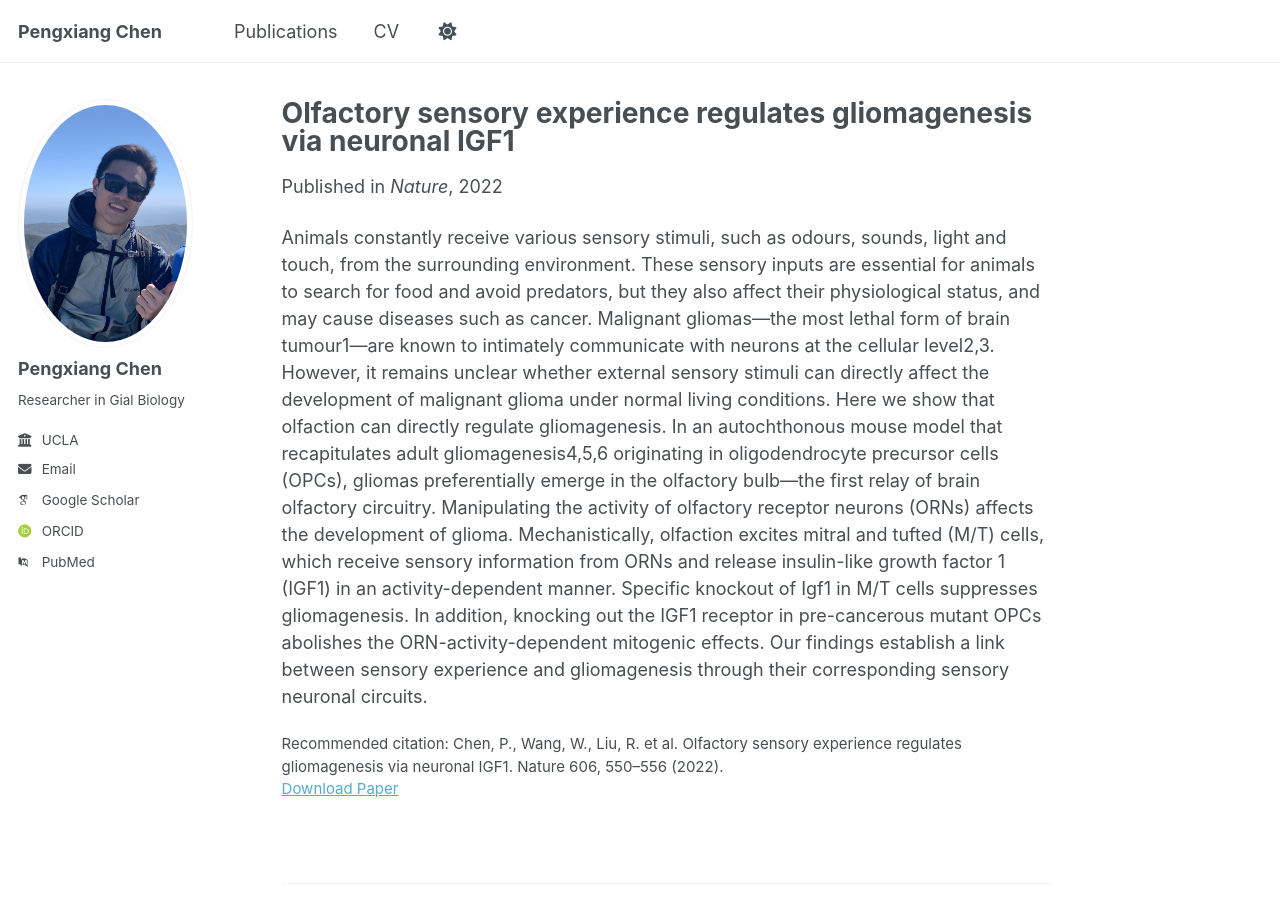
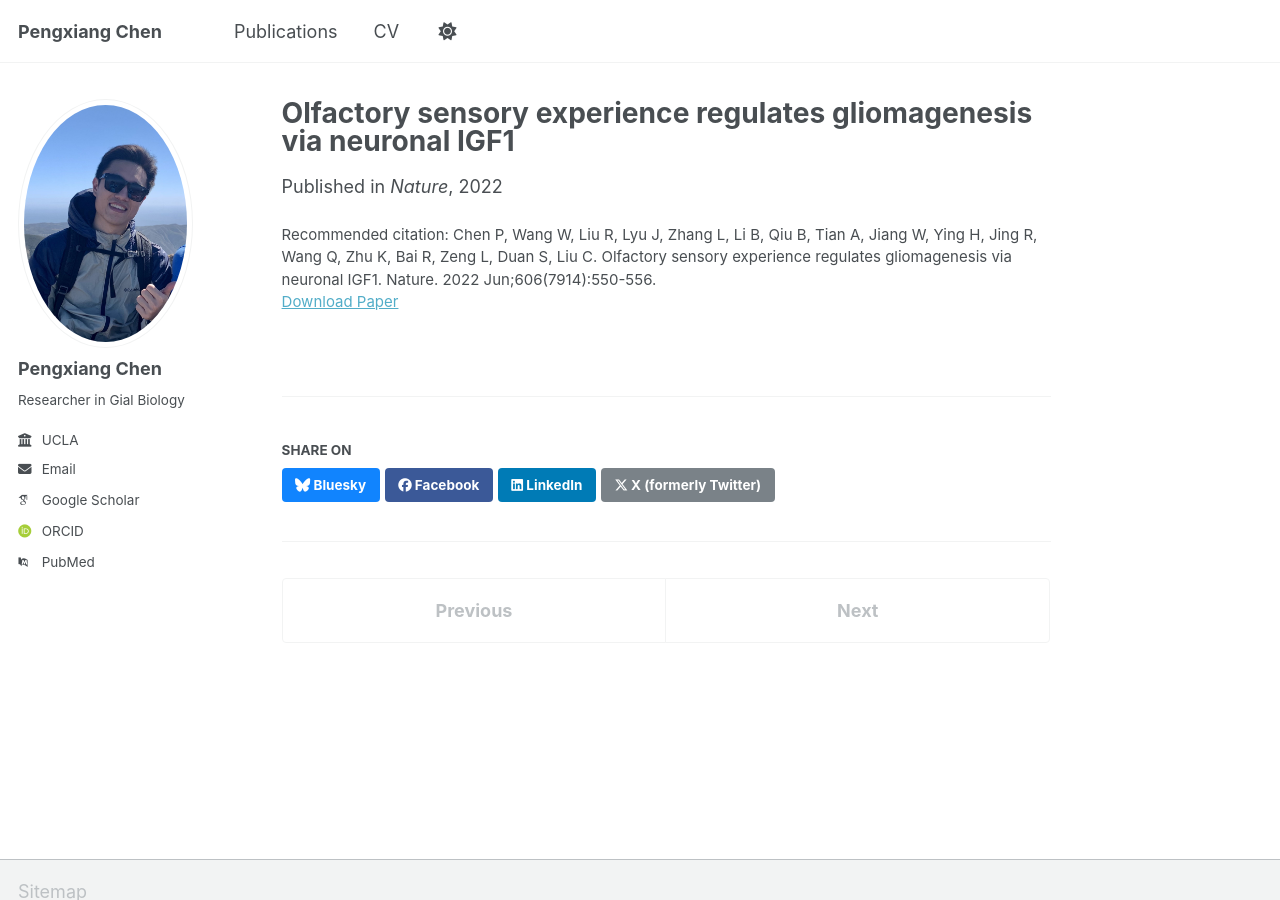
Before and after one commit to bluesea405/pxchen, a Jekyll site: the page built from _publications/2010-10-01-paper-title-number-2.md, in a window 1280 px wide and 900 px high. Built offline with Jekyll 4.4.1, drawn with Linux system fonts in a browser that asks for light colours; some web fonts are replaced; a script that is not in the unit is left out.

Commit message:
Update 2010-10-01-paper-title-number-2.md

```diff
--- a/_publications/2010-10-01-paper-title-number-2.md
+++ b/_publications/2010-10-01-paper-title-number-2.md
@@ -6,7 +6,5 @@ permalink: /publication/2010-10-01-paper-title-number-2
 date: 2022-6-16
 venue: 'Nature'
 paperurl: 'https://doi.org/10.1038/s41586-022-04719-9'
-citation: 'Chen, P., Wang, W., Liu, R. et al. Olfactory sensory experience regulates gliomagenesis via neuronal IGF1. Nature 606, 550–556 (2022).'
+citation: 'Chen P, Wang W, Liu R, Lyu J, Zhang L, Li B, Qiu B, Tian A, Jiang W, Ying H, Jing R, Wang Q, Zhu K, Bai R, Zeng L, Duan S, Liu C. Olfactory sensory experience regulates gliomagenesis via neuronal IGF1. Nature. 2022 Jun;606(7914):550-556.'
 ---
-
-Animals constantly receive various sensory stimuli, such as odours, sounds, light and touch, from the surrounding environment. These sensory inputs are essential for animals to search for food and avoid predators, but they also affect their physiological status, and may cause diseases such as cancer. Malignant gliomas—the most lethal form of brain tumour1—are known to intimately communicate with neurons at the cellular level2,3. However, it remains unclear whether external sensory stimuli can directly affect the development of malignant glioma under normal living conditions. Here we show that olfaction can directly regulate gliomagenesis. In an autochthonous mouse model that recapitulates adult gliomagenesis4,5,6 originating in oligodendrocyte precursor cells (OPCs), gliomas preferentially emerge in the olfactory bulb—the first relay of brain olfactory circuitry. Manipulating the activity of olfactory receptor neurons (ORNs) affects the development of glioma. Mechanistically, olfaction excites mitral and tufted (M/T) cells, which receive sensory information from ORNs and release insulin-like growth factor 1 (IGF1) in an activity-dependent manner. Specific knockout of Igf1 in M/T cells suppresses gliomagenesis. In addition, knocking out the IGF1 receptor in pre-cancerous mutant OPCs abolishes the ORN-activity-dependent mitogenic effects. Our findings establish a link between sensory experience and gliomagenesis through their corresponding sensory neuronal circuits.
```
